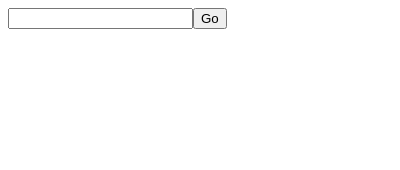
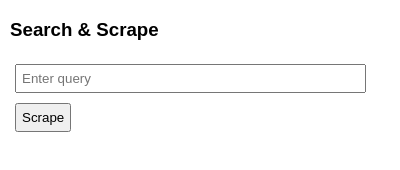
Before and after one commit to enadoctemp/ElseWhere_Scraper, a browser extension: page popup.html in a window 400 px wide. Drawn offline with Linux system fonts and the light colour scheme.

Commit message:
Update popup.html

```diff
--- a/popup.html
+++ b/popup.html
@@ -1 +1,27 @@
-<html><body><input id='query'><button id='startBtn'>Go</button><div id='output'></div><script src='popup.js'></script></body></html>
+<!DOCTYPE html>
+<html>
+<head>
+  <title>Elsewhere Scraper</title>
+  <style>
+    body {
+      font-family: sans-serif;
+      margin: 10px;
+    }
+    input, button {
+      margin: 5px;
+      padding: 5px;
+    }
+    #output {
+      margin-top: 10px;
+      white-space: pre-wrap;
+    }
+  </style>
+</head>
+<body>
+  <h3>Search & Scrape</h3>
+  <input id="query" placeholder="Enter query" size="40" />
+  <button id="startBtn">Scrape</button>
+  <div id="output"></div>
+  <script src="popup.js"></script>
+</body>
+</html>
```
